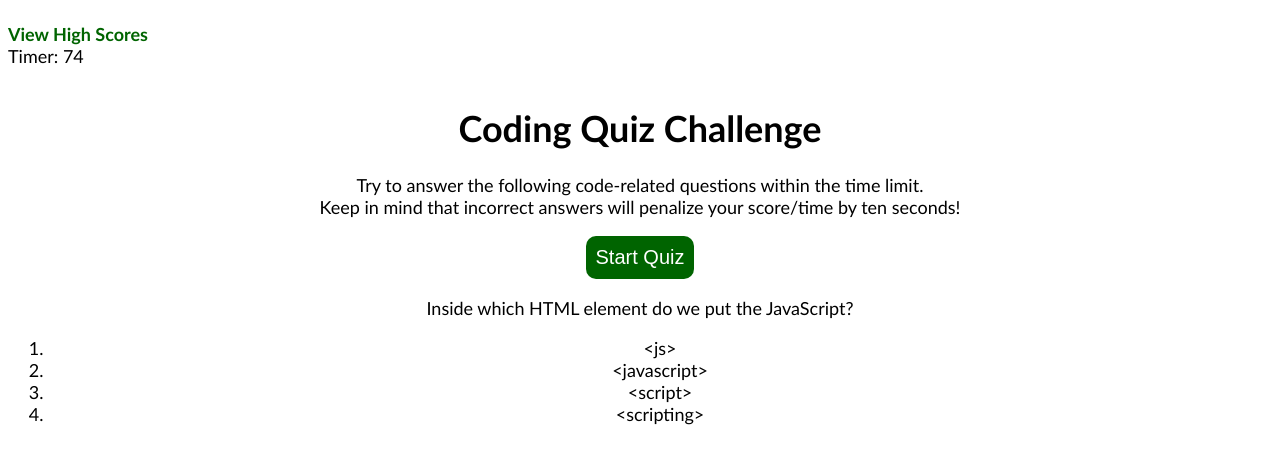
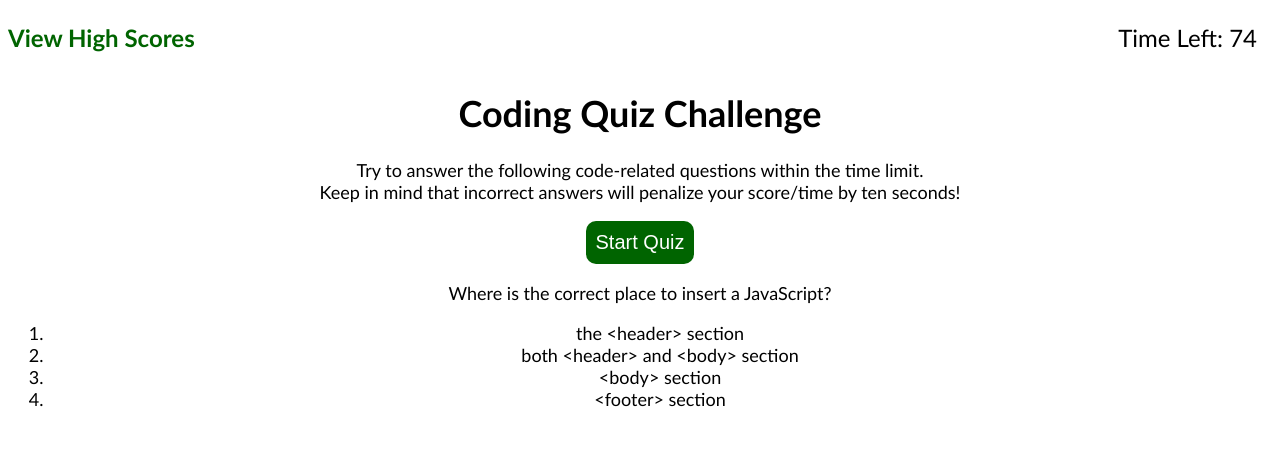
Before and after one commit to bspiewak6/code-quiz, a plain HTML site: page index.html in a window 1280 px wide. Both pictures are taken after a click on the button "Start Quiz". Drawn offline with Linux system fonts and the light colour scheme.

Commit message:
updated highscore page

```diff
--- a/assets/css/style.css
+++ b/assets/css/style.css
@@ -3,27 +3,23 @@ body {
     font-size: 18px;
 }
 
-.top {
+header {
     font-size: 24px;
     display: flex;
     justify-content: space-between;
     margin: 0 auto;
-    padding: 0;
+    padding: 15px 15px 15px 0;
+    color:black;
 }
 
-.top a {
+header a {
     color: darkgreen;
     text-decoration: none;
     font-weight: bold;
 }
 
-main {
+div.quiz {
     text-align: center
-}
-
-header {
-    padding: 15px 15px 15px 0;
-    color:black;
 }
 
 a:link, a:visited {
@@ -32,7 +28,7 @@ a:link, a:visited {
     font-weight: bold;
 }
 
-#start{
+#start, #goback, #clearscore{
     background-color: darkgreen;
     color: white;
     border: none;
@@ -41,11 +37,11 @@ a:link, a:visited {
     border-radius: 10px;
 }
 
-#start:hover {
+#start:hover, #goback:hover, #clearscore:hover {
     color: #ffffff;
     background: #4CBB17;
 }
 
-/* .game-wrapper {
-    display: none;
-} */
+.quiz-wrapper {
+    text-align: center;
+}
--- a/assets/js/script.js
+++ b/assets/js/script.js
@@ -1,19 +1,17 @@
-var timerClock = document.getElementById('timer');
-//var quizSelection = document.getElementById('quiz');
-var startBtn = document.getElementById('start');
-var answerElement = document.getElementById('answer');
+var timerClock = document.getElementById("timer");
+var startBtn = document.getElementById("start");
+var answerEl = document.getElementById("answer");
+var questionEl = document.getElementById("question");
 var currentQuestion = 0;
 var scoreCounter = 0;
 
-// create variable with questions and answrs
-
+// create array for questions, choices and answers
 var questions = [
     {
     question: "Inside which HTML element do we put the JavaScript?",
     choices: ["<js>", "<javascript>", "<script>", "<scripting>"],
     answer: "<script>"
     },
-
 
     {
     question: "Where is the correct place to insert a JavaScript?",
@@ -40,23 +38,9 @@ var questions = [
     },
 ];
 
-function timer() {
-    var timeLeft = 75;
-
-    var interval = setInterval(function() {
-        if (timeLeft > 0) {
-            timerClock.textContent = timeLeft;
-            timeLeft--;
-        } else {
-            clearInterval(interval);
-            // show highscores.html
-        }
-    }, 1000);
-};
-
 function getQuestion() {
     var question = questions[currentQuestion];
-    document.getElementById('question').textContent = question.question;
+    document.getElementById("question").textContent = question.question;
     answer.innerHTML = "";
     for (var i = 0; i < question.choices.length; i++) {
         var newItem = document.createElement("li");
@@ -66,30 +50,46 @@ function getQuestion() {
     }
 };
 
+function timer() {
+    var timeLeft = 75;
+
+    var interval = setInterval(function() {
+        if (timeLeft > 0) {
+            timerClock.textContent = "Time Left: " + timeLeft;
+            timeLeft--;
+        } else {
+            clearInterval(interval);
+            // show highscores.html - run function
+        }
+    }, 1000);
+};
+
 function processClick() {
     // say if question is right or wrong
     var question = questions[currentQuestion]
-    console.log(this);
+    //console.log(this);
     if (question.answer === this.textContent) {
-        // increase score
+        scoreCounter++;
     } else {
-        // deduct 10 seconds from timer and deduct 1 from score
+        timerClock - 10;
     }
 
+    // deduct 10 seconds from timer and deduct 1 from score
+};
 
-    if (currentQuestion) {
-
+    currentQuestion++
+    if (currentQuestion === questions.length) {
+        // show highscore.html
+        // set quiz-wrapper to empty string,
+        // create new variable
     }
-    // load next question
-    currentQuestion++
     getQuestion();
-
-}
-
 
 
 
 getQuestion();
 
+// event listener to start quiz when user clicks on start button
+
 // when user clicks on start button, the timer starts
 startBtn.addEventListener("click", timer);
--- a/highscores.html
+++ b/highscores.html
@@ -9,9 +9,12 @@
 
 <body>
     <header>
+        <h1> High scores </h1>
+    </header>
+        <p id="scores">High score list goes here</p>
+    <button id="goback" onclick="document.location='./index.html'">Go back</button>
+    <button id="clearscore">Clear high scores</button>
 
-    </header>
-
-    <script src=""></script>
+    <script src="assets/js/script.js"></script>
 </body>
 </html>
--- a/index.html
+++ b/index.html
@@ -11,12 +11,12 @@
     <header>
         <div class="viewscore"><a href="./highscores.html">View High Scores</a></div>
         <div>
-            <span>Timer: </span>
-            <span id="timer" class="timer"></span>
+            <!-- <span>Timer: </span> -->
+            <span id="timer" class="timer">Time Left: 0</span>
         </div>
     </header>
 
-    <main id="quiz" class="quiz">
+    <div class="quiz" id="quiz">
         <h1 class="welcome">Coding Quiz Challenge</h1>
         <p>
             Try to answer the following code-related questions within the time limit.
@@ -24,11 +24,11 @@
             Keep in mind that incorrect answers will penalize your score/time by ten seconds!
         </p>
         <button id="start">Start Quiz</button>
-        <div class="quiz-wrapper">
-            <p id= "question" class="question">Question Goes Here</p>
+        <div class="quiz-wrapper" id="view-area">
+            <p id= "question" class="question"></p>
             <ol id="answer" class="answer"></ol>
         </div>
-
+    </div>
     <script src="assets/js/script.js"></script>
 </body>
 </html>
```
